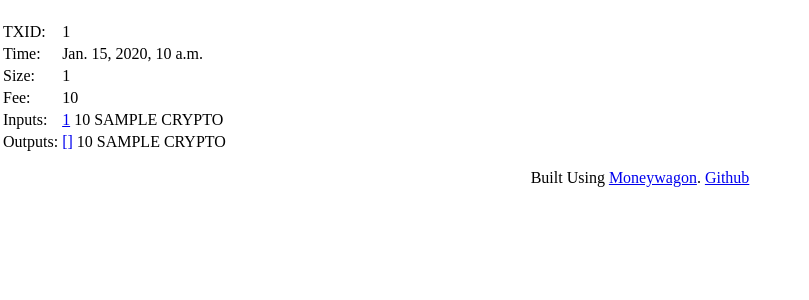
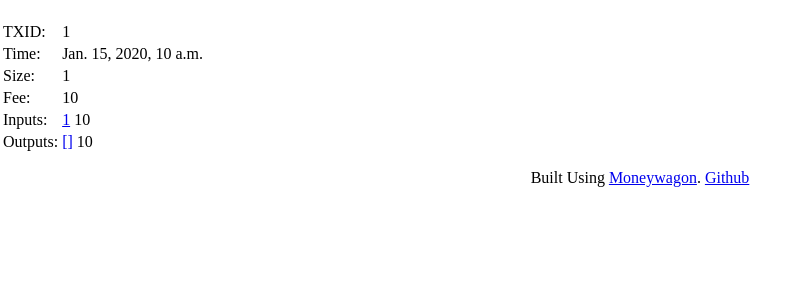
Before and after one commit to priestc/MultiExplorer, a Django app: template multiexplorer/multiexplorer/templates/single_transaction.html in a window 1280 px wide. Shown: the part 145-445 px from the top of the page, without its empty margins (0-809 px from the left). Run offline with Django 3.2, Linux system fonts and the light colour scheme; the template is opened without the code that fills it: most values are stand-ins (such as "Sample title", 1, 10 or a date in 2020); parts of the project's set-up code (start-up, migrations or seed data) failed here and were passed over; some libraries are stand-ins or nearby versions.

Commit message:
reordered wording

```diff
--- a/multiexplorer/multiexplorer/templates/single_transaction.html
+++ b/multiexplorer/multiexplorer/templates/single_transaction.html
@@ -20,14 +20,14 @@
         <td>Inputs:</td>
         <td>
         {% for input in tx.inputs %}
-            <a href="{{ input.txid }}">{{ input.txid }}</a> {{ input.amount }} {{ crypto|upper }}<br>
+            <a href="{{ input.txid }}">{{ input.txid }}</a> {{ input.amount }}<br>
         {% endfor %}
         </td>
     </tr>
     <tr>
         <td>Outputs:</td>
         <td>{% for output in tx.outputs %}
-            <a href="/address/{{ output.address }}?currency={{ crypto }}">{{ output.address }}</a> {{ output.amount }} {{ crypto|upper }}<br>
+            <a href="/address/{{ output.address }}?currency={{ crypto }}">{{ output.address }}</a> {{ output.amount }}<br>
         {% endfor %}</td>
     </tr>
 </table>
--- a/multiexplorer/multiexplorer/views.py
+++ b/multiexplorer/multiexplorer/views.py
@@ -467,7 +467,7 @@ def single_tx(request, crypto, txid):
         amount = x['amount'] / 1e8
         ins.append({
             'txid': x['txid'],
-            'amount': "%.8f (%.2f USD)" % (amount, hist_price * amount)
+            'amount': "%.8f %s (%.2f USD)" % (amount, crypto.upper(), hist_price * amount)
         })
 
     full_tx['inputs'] = ins
@@ -477,7 +477,7 @@ def single_tx(request, crypto, txid):
         amount = x['amount'] / 1e8
         outs.append({
             'address': x['address'],
-            'amount': "%.8f (%.2f USD)" % (amount, hist_price * amount)
+            'amount': "%.8f %s (%.2f USD)" % (amount, crypto.upper(), hist_price * amount)
         })
 
     full_tx['outputs'] = outs
```
